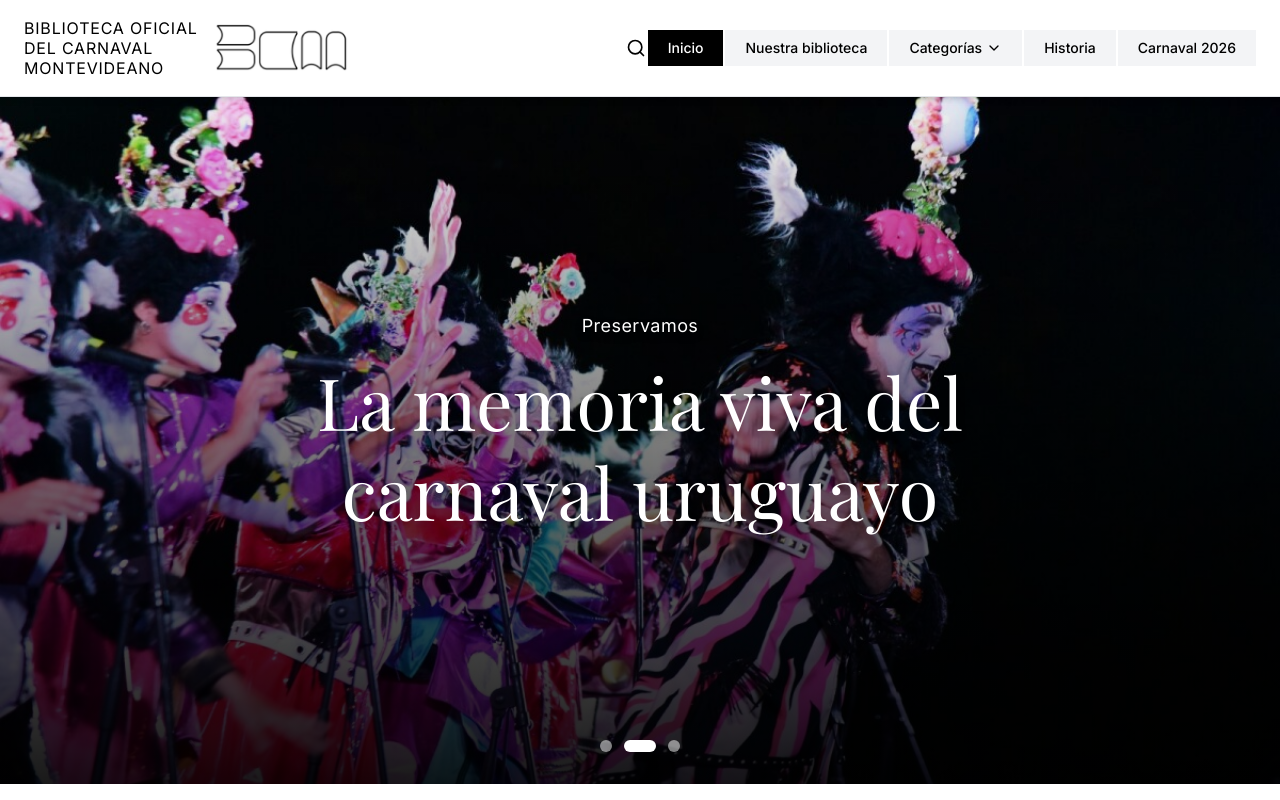
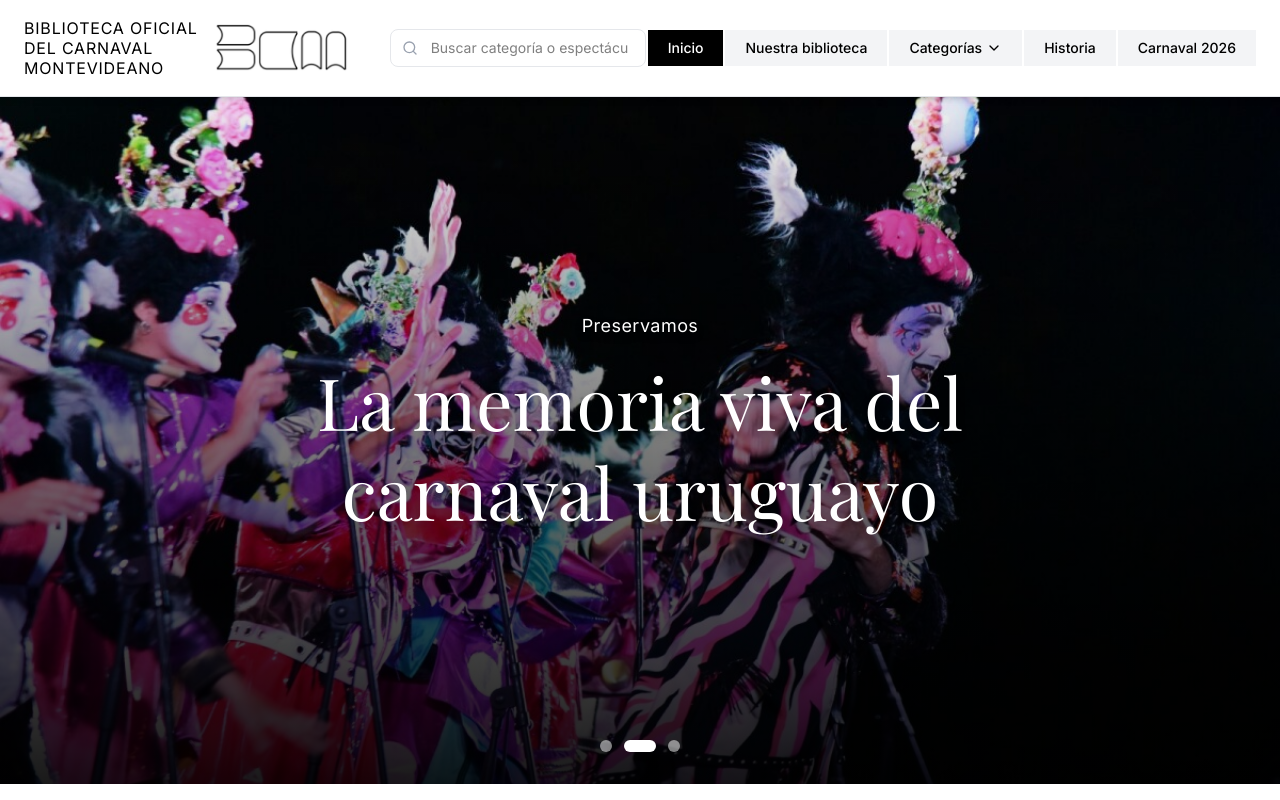
Before and after one commit to GaboAfk/bibliotecadelcarnavalmontevideo, a Next.js app: page / in a window 1280 px wide. Shown: the top 800 px of the page. Built offline with nearby package versions, Linux system fonts and the light colour scheme; a web font is replaced by a local one.

Commit message:
implemetación del searching bar

```diff
--- a/src/components/Header.tsx
+++ b/src/components/Header.tsx
@@ -3,7 +3,8 @@
 import { useState, useRef, useEffect } from "react";
 import Link from "next/link";
 import { usePathname } from "next/navigation";
-import { BookOpen, Search, ChevronDown, Menu, X, ChevronUp } from "lucide-react";
+import { BookOpen, ChevronDown, Menu, X, ChevronUp } from "lucide-react";
+import { SearchBar } from "./SearchBar";
 
 export function Header() {
     const [categoriesOpen, setCategoriesOpen] = useState(false);
@@ -63,9 +64,7 @@ export function Header() {
 
                     {/* Desktop Navigation */}
                     <nav className="hidden md:flex items-center gap-0.5">
-                        <button className="text-black hover:opacity-60 transition-opacity">
-                            <Search size={20} />
-                        </button>
+                        <SearchBar />
                         <Link href="/" className={navLinkClass("/")}>
                             Inicio
                         </Link>
@@ -141,6 +140,9 @@ export function Header() {
                 {/* Mobile Navigation */}
                 {mobileMenuOpen && (
                     <nav className="md:hidden mt-4 pb-4  pt-4 space-y-3">
+                        <div className="mb-4" >
+                            <SearchBar onSelect={() => setMobileMenuOpen(false)} />
+                        </div>
                         <Link href="/" className="block text-black hover:opacity-60 transition-opacity" onClick={() => setMobileMenuOpen(false)}>
                             Inicio
                         </Link>
--- /dev/null
+++ b/src/components/SearchBar.tsx
@@ -0,0 +1,226 @@
+"use client";
+
+import { useState, useMemo } from "react";
+import { Search, X } from "lucide-react";
+import Link from "next/link";
+import { murgasData } from "@/data/murgas";
+import { humoristasData } from "@/data/humoristas";
+import { parodistasData } from "@/data/parodistas";
+import { revistasData } from "@/data/revistas";
+import { sociedadesData } from "@/data/sociedades";
+
+interface SearchResult {
+    id: string;
+    title: string;
+    category: string;
+    type: "category" | "show";
+    href: string;
+}
+
+interface SearchBarProps {
+    onSelect?: () => void;
+}
+
+export function SearchBar({ onSelect }: SearchBarProps) {
+    const [query, setQuery] = useState("");
+    const [isOpen, setIsOpen] = useState(false);
+
+    const allResults = useMemo(() => {
+        const results: SearchResult[] = [];
+
+        // Add categories
+        const categories = [
+            { name: "Murgas", href: "/categorias/murgas", data: murgasData },
+            { name: "Humoristas", href: "/categorias/humoristas", data: humoristasData },
+            { name: "Parodistas", href: "/categorias/parodistas", data: parodistasData },
+            { name: "Revistas", href: "/categorias/revistas", data: revistasData },
+            { name: "Sociedades", href: "/categorias/sociedades", data: sociedadesData },
+        ];
+
+        // Add category results
+        categories.forEach((cat) => {
+            results.push({
+                id: cat.name.toLowerCase(),
+                title: cat.name,
+                category: "Categoría",
+                type: "category",
+                href: cat.href,
+            });
+        });
+
+        // Add items and shows from each category
+        Object.entries(murgasData).forEach(([slug, data]) => {
+            results.push({
+                id: `murga-${slug}`,
+                title: data.name,
+                category: "Murga",
+                type: "category",
+                href: `/categorias/murgas/${slug}`,
+            });
+
+            data.shows.forEach((show) => {
+                results.push({
+                    id: `murga-show-${slug}-${show.id}`,
+                    title: `${show.title} - ${data.name}`,
+                    category: "Espectáculo",
+                    type: "show",
+                    href: `/categorias/murgas/${slug}/espectaculos/${show.id}`,
+                });
+            });
+        });
+
+        Object.entries(humoristasData).forEach(([slug, data]) => {
+            results.push({
+                id: `humorista-${slug}`,
+                title: data.name,
+                category: "Humorista",
+                type: "category",
+                href: `/categorias/humoristas/${slug}`,
+            });
+
+            data.shows.forEach((show) => {
+                results.push({
+                    id: `humorista-show-${slug}-${show.id}`,
+                    title: `${show.title} - ${data.name}`,
+                    category: "Espectáculo",
+                    type: "show",
+                    href: `/categorias/humoristas/${slug}/espectaculos/${show.id}`,
+                });
+            });
+        });
+
+        Object.entries(parodistasData).forEach(([slug, data]) => {
+            results.push({
+                id: `parodista-${slug}`,
+                title: data.name,
+                category: "Parodista",
+                type: "category",
+                href: `/categorias/parodistas/${slug}`,
+            });
+
+            data.shows.forEach((show) => {
+                results.push({
+                    id: `parodista-show-${slug}-${show.id}`,
+                    title: `${show.title} - ${data.name}`,
+                    category: "Espectáculo",
+                    type: "show",
+                    href: `/categorias/parodistas/${slug}/espectaculos/${show.id}`,
+                });
+            });
+        });
+
+        Object.entries(revistasData).forEach(([slug, data]) => {
+            results.push({
+                id: `revista-${slug}`,
+                title: data.name,
+                category: "Revista",
+                type: "category",
+                href: `/categorias/revistas/${slug}`,
+            });
+
+            data.shows.forEach((show) => {
+                results.push({
+                    id: `revista-show-${slug}-${show.id}`,
+                    title: `${show.title} - ${data.name}`,
+                    category: "Espectáculo",
+                    type: "show",
+                    href: `/categorias/revistas/${slug}/espectaculos/${show.id}`,
+                });
+            });
+        });
+
+        Object.entries(sociedadesData).forEach(([slug, data]) => {
+            results.push({
+                id: `sociedad-${slug}`,
+                title: data.name,
+                category: "Sociedad",
+                type: "category",
+                href: `/categorias/sociedades/${slug}`,
+            });
+
+            data.shows.forEach((show) => {
+                results.push({
+                    id: `sociedad-show-${slug}-${show.id}`,
+                    title: `${show.title} - ${data.name}`,
+                    category: "Espectáculo",
+                    type: "show",
+                    href: `/categorias/sociedades/${slug}/espectaculos/${show.id}`,
+                });
+            });
+        });
+
+        return results;
+    }, []);
+
+    const filteredResults = useMemo(() => {
+        if (!query.trim()) return [];
+
+        const lowerQuery = query.toLowerCase();
+        return allResults
+            .filter((result) =>
+                result.title.toLowerCase().includes(lowerQuery) ||
+                result.category.toLowerCase().includes(lowerQuery)
+            )
+            .slice(0, 10);
+    }, [query, allResults]);
+
+    return (
+        <div className="relative">
+            <div className="relative">
+                <input
+                    type="text"
+                    placeholder="Buscar categoría o espectáculo..."
+                    value={query}
+                    onChange={(e) => {
+                        setQuery(e.target.value);
+                        setIsOpen(true);
+                    }}
+                    onFocus={() => setIsOpen(true)}
+                    className="w-64 px-4 py-2 pl-10 text-sm border border-gray-300 rounded-lg focus:outline-none focus:border-black focus:ring-1 focus:ring-black"
+                />
+                <Search size={16} className="absolute left-3 top-1/2 transform -translate-y-1/2 text-gray-400" />
+                {query && (
+                    <button
+                        onClick={() => {
+                            setQuery("");
+                            setIsOpen(false);
+                        }}
+                        className="absolute right-3 top-1/2 transform -translate-y-1/2 text-gray-400 hover:text-gray-600"
+                    >
+                        <X size={16} />
+                    </button>
+                )}
+            </div>
+
+            {isOpen && filteredResults.length > 0 && (
+                <div className="absolute top-full left-0 right-0 mt-2 bg-white border border-gray-300 rounded-lg shadow-lg z-50 max-h-96 overflow-y-auto">
+                    {filteredResults.map((result) => (
+                        <Link
+                            key={result.id}
+                            href={result.href}
+                            onClick={() => {
+                                setQuery("");
+                                setIsOpen(false);
+                                onSelect?.();
+                            }}
+                            className="block px-4 py-3 hover:bg-gray-100 border-b border-gray-100 last:border-b-0 transition-colors"
+                        >
+                            <div className="flex items-center justify-between">
+                                <div>
+                                    <p className="text-sm font-medium text-black">{result.title}</p>
+                                    <p className="text-xs text-gray-500">{result.category}</p>
+                                </div>
+                            </div>
+                        </Link>
+                    ))}
+                </div>
+            )}
+
+            {isOpen && query && filteredResults.length === 0 && (
+                <div className="absolute top-full left-0 right-0 mt-2 bg-white border border-gray-300 rounded-lg shadow-lg z-50 p-4">
+                    <p className="text-sm text-gray-500 text-center">No se encontraron resultados</p>
+                </div>
+            )}
+        </div>
+    );
+}
```
